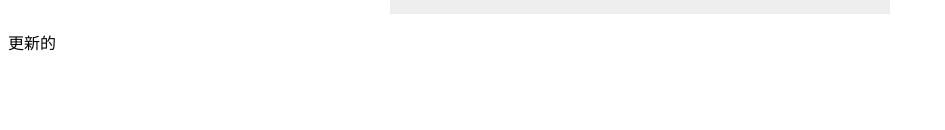
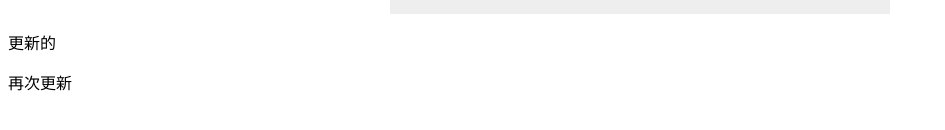
Before and after one commit to lin-77/Practice, a plain HTML site: page index1.html in a window 1280 px wide. Shown: the part 494-624 px from the top of the page, without its empty margins (0-945 px from the left). Drawn offline with Linux system fonts and the light colour scheme.

Commit message:
修改内容

```diff
--- a/index1.html
+++ b/index1.html
@@ -10,6 +10,7 @@
 <body>
     <div class="box">我的博客</div>
     <p>更新的</p>
+    <div>再次更新</div>
     <script src="js/script1.js"></script>
 </body>
 </html>
```
